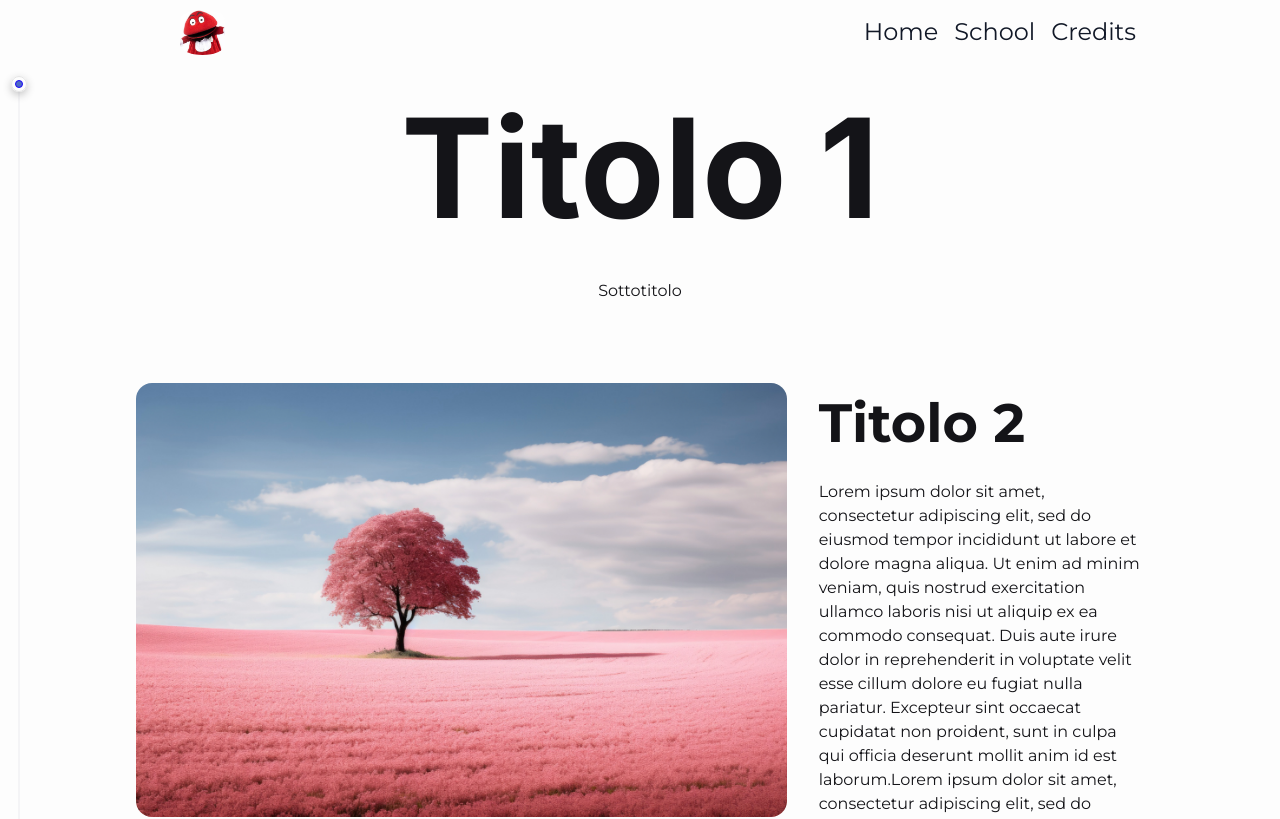
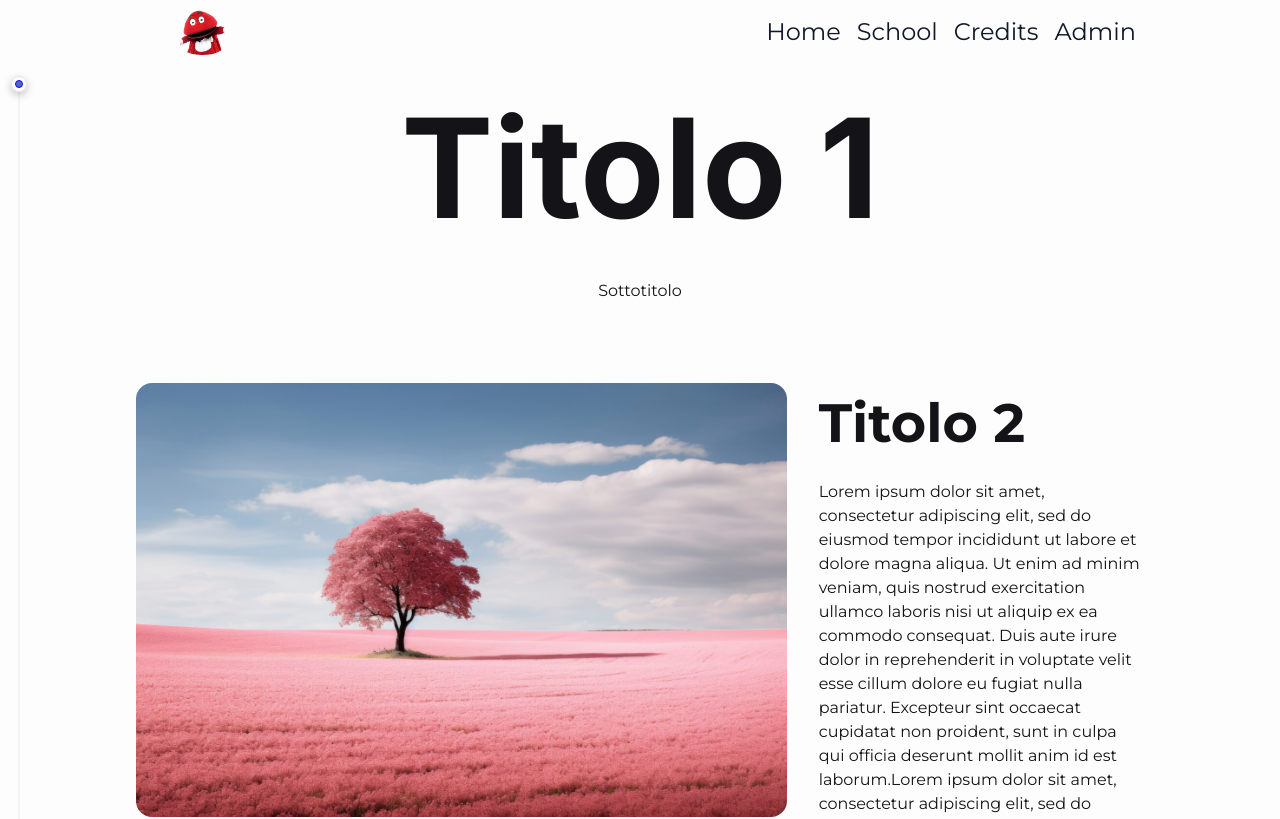
Before and after one commit to akiidjk/ProjectIppocrate, a Next.js app in the folder frontend/: page /template in a window 1280 px wide. Shown: the top 819 px of the page. Built offline with nearby package versions, Linux system fonts and the light colour scheme.

Commit message:
Add admin link

```diff
--- a/frontend/src/app/components/navbar.tsx
+++ b/frontend/src/app/components/navbar.tsx
@@ -1,6 +1,6 @@
 "use client"
-import { signIn } from "next-auth/react"
 import Image from "next/image"
+import Link from "next/link";
 
 export default function Navbar(){
     return(
@@ -21,7 +21,7 @@ export default function Navbar(){
                                 <a className="hover:text-[#4e69c3]  text-2xl" href="#" >Home</a>
                                 <a className="hover:text-[#4e69c3]  text-2xl" href="#">School</a>
                                 <a className="hover:text-[#4e69c3]  text-2xl" href="#">Credits</a>
-                                {/* <a className="hover:text-[#4e69c3]  text-2xl" href="#" onClick={() => {signIn()}}>Admin</a>  */}
+                                <Link className="hover:text-[#4e69c3]  text-2xl" href="/admin/login">Admin</Link>
                             </div>
                     </div>
                 </div>
@@ -29,36 +29,3 @@ export default function Navbar(){
         </>
     )
 }
-
-
-
-/*
-<nav className="sticky top-0 z-10 bg-white backdrop-filter backdrop-blur-lg bg-opacity-30 border-b border-gray-200">
-
- <nav className="z-auto flex justify-between items-center bg-[#F5F5F5]/[.55] backdrop-blur-lg fixed top-0 w-[100%] h-200">
-                <div>
-                    <Image
-                        className="rounded-full ml-9 py-3"
-                        src="/gabibboo_navbar.jpg"
-                        width={50}
-                        height={50}
-                        alt="Picture of gabibbo"
-                    />
-                </div>
-                <div className="mr-8">
-                    <ul className="flex gap-8 items-end mr-10">
-                        <li>
-                            <a className="hover:text-gray-500 text-2xl" href="#" >Home</a>
-                        </li>
-                        <li>
-                            <a className="hover:text-gray-500 text-2xl" href="#">School</a>
-                        </li>
-                        <li>
-                            <a className="hover:text-gray-500 text-2xl" href="#">Credits</a>
-                        </li>
-                    </ul>
-                </div>
-            </nav>
-
-
-*/
```
